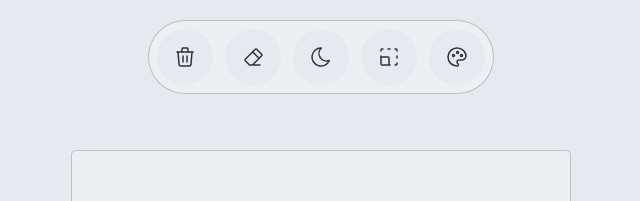
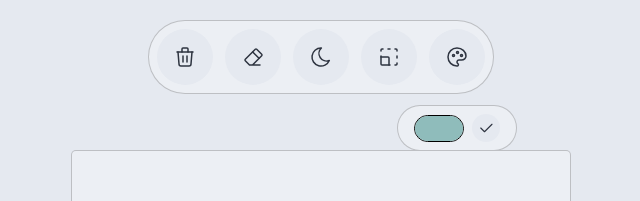
Before and after one commit to mart1d4/etch-a-sketch, a Next.js app: page / in a window 1280 px wide. Both pictures are taken after a click on the button 776 px from the left and 57 px from the top of the page. Shown: the top 201 px of the page, without its empty margins (319-959 px from the left). Built offline with nearby package versions, Linux system fonts and the light colour scheme.

Commit message:
Improves tooltip component

```diff
--- a/src/components/Alerts/Alerts.jsx
+++ b/src/components/Alerts/Alerts.jsx
@@ -33,7 +33,6 @@ const Alerts = ({ alertList, removeAlert, dark }) => {
 
                         <div
                             className={styles.bar}
-                            style={{ backgroundColor: alert.color }}
                         >
                         </div>
 
--- a/src/components/Alerts/Alerts.module.css
+++ b/src/components/Alerts/Alerts.module.css
@@ -41,6 +41,7 @@
     width: 3px;
     height: 100%;
     border-radius: 5px 0 0 5px;
+    background-color: var(--accent-primary);
 }
 
 .close {
--- a/src/components/Menu/Menu.jsx
+++ b/src/components/Menu/Menu.jsx
@@ -4,27 +4,13 @@ import { Tooltip } from '../';
 import { motion, AnimatePresence } from 'framer-motion';
 import { useState, useRef, useEffect } from 'react';
 
-const Menu = ({ functions, color, size, dark }) => {
-    const [displayTooltip, setDisplayTooltip] = useState(null);
+const Menu = ({ functions, color, colors, size, dark }) => {
     const [displaySizeMenu, setDisplaySizeMenu] = useState(false);
     const [displayColorMenu, setDisplayColorMenu] = useState(false);
-    const tooltips = useRef([]);
-    const sizeButton = useRef(null);
     const sizeMenu = useRef(null);
-
-    useEffect(() => {
-        const handleOutsideClick = (e) => {
-            if (displaySizeMenu && sizeMenu?.current?.contains(e.target)) return;
-            if (sizeButton?.current?.contains(e.target)) return;
-            setDisplaySizeMenu(false);
-        }
-
-        document.addEventListener('click', handleOutsideClick);
-
-        return () => {
-            document.removeEventListener('click', handleOutsideClick);
-        }
-    }, []);
+    const colorMenu = useRef(null);
+    const sizeInput = useRef(null);
+    const colorInput = useRef(null);
 
     const menuEntries = [
         {
@@ -80,35 +66,30 @@ const Menu = ({ functions, color, size, dark }) => {
                 }}
             >
                 {menuEntries.map((entry, index) => (
+                    <div
+                        key={index}
+                        className={styles.entry}
+                    >
+                        <Tooltip
+                            position={'bottom'}
+                            title={entry.name}
+                            distance={'20px'}
+                        >
                             <button
-                        ref={entry.name === 'Change Size' ? sizeButton : null}
-                        key={index}
                                 className={styles.menuEntry}
                                 onClick={
                                     entry.name === 'Change Size'
                                     ? (e) => {
-                                e.stopPropagation();
                                         if (sizeMenu?.current?.contains(e.target)) return;
                                         setDisplaySizeMenu(!displaySizeMenu);
-                                setDisplayTooltip(null);
                                     }
                                     : entry.name === 'Change Color'
                                     ? (e) => {
-                                e.stopPropagation();
+                                        if (colorMenu?.current?.contains(e.target)) return;
                                         setDisplayColorMenu(!displayColorMenu);
-                                setDisplayTooltip(null);
                                     }
                                     : entry.function
                                 }
-                        onMouseEnter={(e) => {
-                            if (entry.name === 'Change Size' && displaySizeMenu) return;
-                            setDisplayTooltip(entry.name);
-                        }}
-                        onMouseLeave={() => {
-                            if (!tooltips?.current[index]?.contains(document.activeElement)) {
-                                setDisplayTooltip(null);
-                            }
-                        }}
                             >
                                 <svg
                                     xmlns='http://www.w3.org/2000/svg'
@@ -116,17 +97,8 @@ const Menu = ({ functions, color, size, dark }) => {
                                 >
                                     {entry.icon}
                                 </svg>
-
-                        <span
-                            ref={el => tooltips.current[index] = el}
-                        >
-                            <Tooltip
-                                show={displayTooltip === entry.name}
-                                position={'bottom'}
-                                title={entry.name}
-                                distance={'20px'}
-                            />
-                        </span>
+                            </button>
+                        </Tooltip>
 
                         <AnimatePresence>
                                     {(entry.name === 'Change Size' && displaySizeMenu) && (
@@ -155,17 +127,81 @@ const Menu = ({ functions, color, size, dark }) => {
                                             }}
                                         >
                                             <input
+                                                ref={sizeInput}
                                                 type='range'
                                                 min={4}
                                                 max={64}
                                                 step={4}
-                                        value={size}
-                                        onChange={e => functions.handleSizeChange(e.target.value)}
+                                                defaultValue={size}
                                             />
+
+                                            <button
+                                                className={styles.colorMenuButton}
+                                                onClick={() => {
+                                                    functions.handleSizeChange(sizeInput.current.value);
+                                                    setDisplaySizeMenu(false);
+                                                }}
+                                            >
+                                                <svg
+                                                    xmlns='http://www.w3.org/2000/svg'
+                                                    viewBox='0 0 24 24'
+                                                >
+                                                    {icons.check}
+                                                </svg>
+                                            </button>
                                         </motion.div>
                                     )}
                                 </AnimatePresence>
+
+                                <AnimatePresence>
+                                    {(entry.name === 'Change Color' && displayColorMenu) && (
+                                        <motion.div
+                                            ref={colorMenu}
+                                            style={{
+                                                boxShadow : dark ? '0 0 10px 0 rgba(0, 0, 0, 0.2)' : 'none',
+                                                border: dark ? '1px solid transparent' : '1px solid rgba(0, 0, 0, 0.2)',
+                                            }}
+                                            className={styles.colorMenu}
+                                            initial={{
+                                                opacity: 0,
+                                                transform: 'translateX(-50%) scale(0)'
+                                            }}
+                                            animate={{
+                                                opacity: 1,
+                                                transform: 'translateX(-50%) scale(1)'
+                                            }}
+                                            exit={{
+                                                opacity: 0,
+                                                transform: 'translateX(-50%) scale(0)'
+                                            }}
+                                            transition={{
+                                                duration: 0.5,
+                                                ease: 'backInOut'
+                                            }}
+                                        >
+                                            <input
+                                                ref={colorInput}
+                                                type='color'
+                                            />
+
+                                            <button
+                                                className={styles.colorMenuButton}
+                                                onClick={() => {
+                                                    functions.handleColorChange(colorInput.current.value);
+                                                    setDisplayColorMenu(false);
+                                                }}
+                                            >
+                                                <svg
+                                                    xmlns='http://www.w3.org/2000/svg'
+                                                    viewBox='0 0 24 24'
+                                                >
+                                                    {icons.check}
+                                                </svg>
                                             </button>
+                                        </motion.div>
+                                    )}
+                                </AnimatePresence>
+                    </div>
                 ))}
             </motion.nav>
         </AnimatePresence>
--- a/src/components/Menu/Menu.module.css
+++ b/src/components/Menu/Menu.module.css
@@ -10,6 +10,10 @@
     padding: min(0.75vw, 0.5rem);
     background-color: var(--background-secondary);
     z-index: 1000;
+}
+
+.entry {
+    position: relative;
 }
 
 .menuEntry {
@@ -31,9 +35,65 @@
     display: flex;
     align-items: center;
     justify-content: center;
+    gap: 0.5rem;
     padding: 0.5rem 1rem;
     border-radius: 100vw;
     cursor: default;
     background-color: var(--background-secondary);
     z-index: 1000;
 }
+
+.sizeMenu > input {
+    position: relative;
+    cursor: pointer;
+}
+
+.colorMenu {
+    position: absolute;
+    top: calc(100% + 20px);
+    left: 50%;
+    display: flex;
+    align-items: center;
+    justify-content: center;
+    gap: 0.5rem;
+    padding: 0.5rem 1rem;
+    border-radius: 100vw;
+    cursor: default;
+    background-color: var(--background-secondary);
+    z-index: 1000;
+}
+
+.colorMenu > input {
+    border-radius: 100vw;
+    position: relative;
+    cursor: pointer;
+}
+
+.colorMenu > input::after {
+    content: '';
+    position: absolute;
+    top: -1px;
+    left: -1px;
+    display: block;
+    width: calc(100% + 2px);
+    height: calc(100% + 2px);
+    border-radius: 100vw;
+    background-color: var(--accent-primary);
+    z-index: 10000;
+}
+
+.colorMenuButton {
+    display: flex;
+    align-items: center;
+    justify-content: center;
+    border-radius: 100%;
+    background-color: var(--background-primary);
+    padding: 5px;
+    cursor: pointer;
+    border: none;
+}
+
+.colorMenuButton > svg {
+    width: 18px;
+    height: 18px;
+}
--- a/src/components/Tooltip/Tooltip.module.css
+++ b/src/components/Tooltip/Tooltip.module.css
@@ -1,3 +1,7 @@
+.container {
+    position: relative;
+}
+
 .tooltip {
     display: block;
     position: absolute;
@@ -12,7 +16,7 @@
     cursor: initial;
     word-wrap: break-word;
     white-space: nowrap;
-    z-index: 1000;
+    z-index: 10000;
 }
 
 .cursorConsistency {
```
Also changed, not shown: src/assets/icons.js (+7 -3 lines), src/components/Tooltip/Tooltip.jsx (+13 -2 lines), src/pages/index.jsx (+7 -1 lines), src/styles/global.css (+4 -12 lines). Lines whose indentation alone changed are shown as unchanged.
